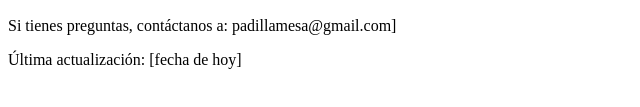
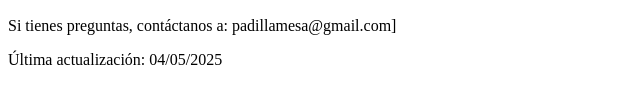
Before and after one commit to airamtf/privacidad, a plain HTML site: page index.html in a window 1280 px wide. Shown: the part 575-682 px from the top of the page, 0-640 px from the left. Drawn offline with Linux system fonts and the light colour scheme.

Commit message:
index.html

```diff
--- a/index.html
+++ b/index.html
@@ -28,6 +28,6 @@
   <h2>Contacto</h2>
   <p>Si tienes preguntas, contáctanos a: padillamesa@gmail.com]</p>
 
-  <p>Última actualización: [fecha de hoy]</p>
+  <p>Última actualización: 04/05/2025</p>
 </body>
 </html>
```
